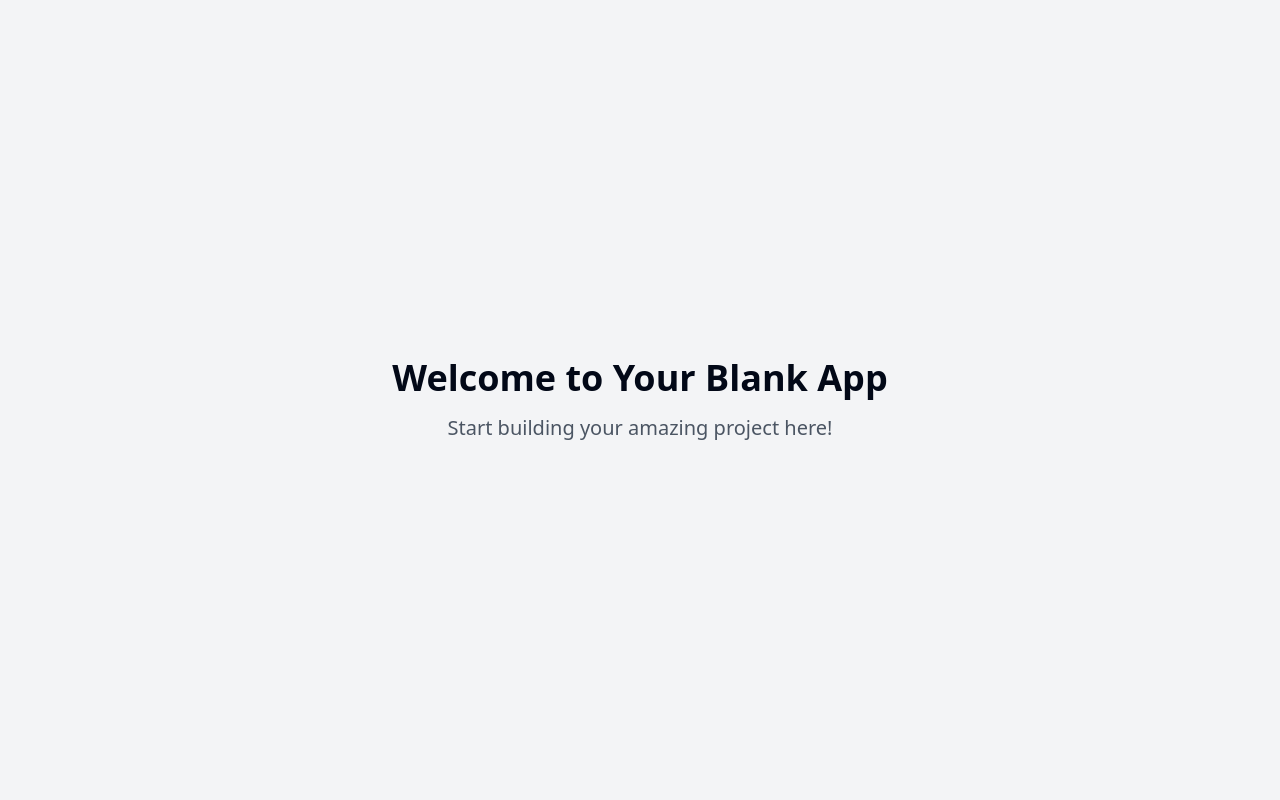
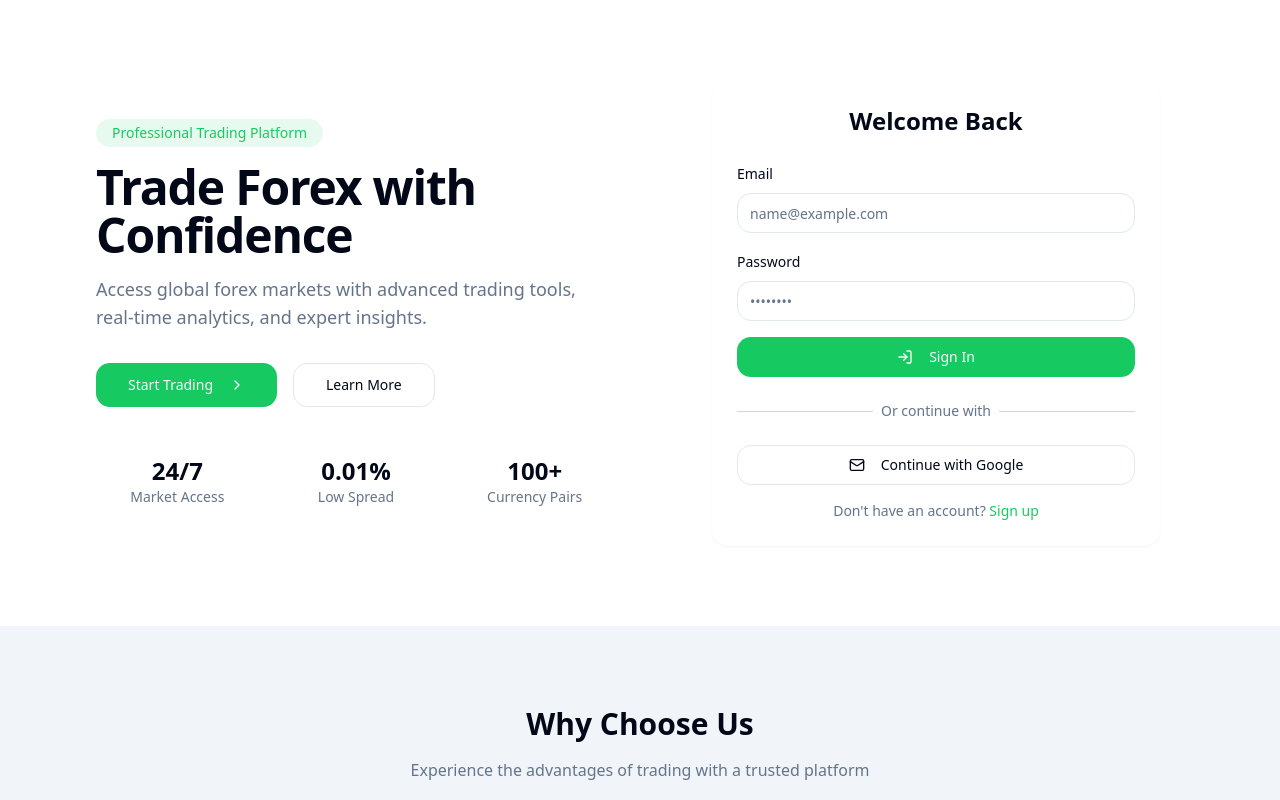
Before and after one commit to udhayareena/forex-venture-hub, a React (Vite) app: page / in a window 1280 px wide. Shown: the top 800 px of the page. Built offline with nearby package versions, Linux system fonts and the light colour scheme.

Commit message:
Add forex trading website
This commit adds a forex trading website with login and signup pages, including Google CloudFlare registration.  The website will have a professional look and feel.

```diff
--- /dev/null
+++ b/src/components/auth/AuthForm.tsx
@@ -0,0 +1,100 @@
+
+import { useState } from "react";
+import { Button } from "@/components/ui/button";
+import { Input } from "@/components/ui/input";
+import { Label } from "@/components/ui/label";
+import { Card } from "@/components/ui/card";
+import { toast } from "sonner";
+import { LogIn, UserPlus, Mail } from "lucide-react";
+
+export const AuthForm = () => {
+  const [isLogin, setIsLogin] = useState(true);
+  const [loading, setLoading] = useState(false);
+
+  const handleSubmit = async (e: React.FormEvent) => {
+    e.preventDefault();
+    setLoading(true);
+    // Authentication logic will be implemented later
+    toast.info("Authentication system will be implemented soon!");
+    setLoading(false);
+  };
+
+  const handleGoogleAuth = () => {
+    toast.info("Google authentication will be implemented soon!");
+  };
+
+  return (
+    <Card className="w-full max-w-md p-6 glass">
+      <h2 className="text-2xl font-bold text-center mb-6">
+        {isLogin ? "Welcome Back" : "Create Account"}
+      </h2>
+      <form onSubmit={handleSubmit} className="space-y-4">
+        <div className="space-y-2">
+          <Label htmlFor="email">Email</Label>
+          <Input
+            id="email"
+            type="email"
+            placeholder="name@example.com"
+            required
+            className="w-full"
+          />
+        </div>
+        <div className="space-y-2">
+          <Label htmlFor="password">Password</Label>
+          <Input
+            id="password"
+            type="password"
+            placeholder="••••••••"
+            required
+            className="w-full"
+          />
+        </div>
+        <Button type="submit" className="w-full bg-secondary hover:bg-secondary/90" disabled={loading}>
+          {loading ? (
+            "Loading..."
+          ) : isLogin ? (
+            <>
+              <LogIn className="mr-2 h-4 w-4" />
+              Sign In
+            </>
+          ) : (
+            <>
+              <UserPlus className="mr-2 h-4 w-4" />
+              Sign Up
+            </>
+          )}
+        </Button>
+      </form>
+
+      <div className="relative my-6">
+        <div className="absolute inset-0 flex items-center">
+          <div className="w-full border-t border-gray-300"></div>
+        </div>
+        <div className="relative flex justify-center text-sm">
+          <span className="px-2 bg-background text-muted-foreground">Or continue with</span>
+        </div>
+      </div>
+
+      <Button
+        type="button"
+        variant="outline"
+        onClick={handleGoogleAuth}
+        className="w-full"
+      >
+        <Mail className="mr-2 h-4 w-4" />
+        Continue with Google
+      </Button>
+
+      <p className="mt-4 text-center text-sm text-muted-foreground">
+        {isLogin ? "Don't have an account? " : "Already have an account? "}
+        <button
+          type="button"
+          onClick={() => setIsLogin(!isLogin)}
+          className="text-secondary hover:underline font-medium"
+        >
+          {isLogin ? "Sign up" : "Sign in"}
+        </button>
+      </p>
+    </Card>
+  );
+};
--- a/src/index.css
+++ b/src/index.css
@@ -1,3 +1,4 @@
+
 @tailwind base;
 @tailwind components;
 @tailwind utilities;
@@ -6,87 +7,24 @@
   :root {
     --background: 0 0% 100%;
     --foreground: 222.2 84% 4.9%;
-
     --card: 0 0% 100%;
     --card-foreground: 222.2 84% 4.9%;
-
     --popover: 0 0% 100%;
     --popover-foreground: 222.2 84% 4.9%;
-
-    --primary: 222.2 47.4% 11.2%;
-    --primary-foreground: 210 40% 98%;
-
-    --secondary: 210 40% 96.1%;
-    --secondary-foreground: 222.2 47.4% 11.2%;
-
+    --primary: 24 9% 10%;
+    --primary-foreground: 60 9.1% 97.8%;
+    --secondary: 145 80% 44%;
+    --secondary-foreground: 240 4% 95%;
     --muted: 210 40% 96.1%;
     --muted-foreground: 215.4 16.3% 46.9%;
-
     --accent: 210 40% 96.1%;
     --accent-foreground: 222.2 47.4% 11.2%;
-
     --destructive: 0 84.2% 60.2%;
     --destructive-foreground: 210 40% 98%;
-
     --border: 214.3 31.8% 91.4%;
     --input: 214.3 31.8% 91.4%;
     --ring: 222.2 84% 4.9%;
-
-    --radius: 0.5rem;
-
-    --sidebar-background: 0 0% 98%;
-
-    --sidebar-foreground: 240 5.3% 26.1%;
-
-    --sidebar-primary: 240 5.9% 10%;
-
-    --sidebar-primary-foreground: 0 0% 98%;
-
-    --sidebar-accent: 240 4.8% 95.9%;
-
-    --sidebar-accent-foreground: 240 5.9% 10%;
-
-    --sidebar-border: 220 13% 91%;
-
-    --sidebar-ring: 217.2 91.2% 59.8%;
-  }
-
-  .dark {
-    --background: 222.2 84% 4.9%;
-    --foreground: 210 40% 98%;
-
-    --card: 222.2 84% 4.9%;
-    --card-foreground: 210 40% 98%;
-
-    --popover: 222.2 84% 4.9%;
-    --popover-foreground: 210 40% 98%;
-
-    --primary: 210 40% 98%;
-    --primary-foreground: 222.2 47.4% 11.2%;
-
-    --secondary: 217.2 32.6% 17.5%;
-    --secondary-foreground: 210 40% 98%;
-
-    --muted: 217.2 32.6% 17.5%;
-    --muted-foreground: 215 20.2% 65.1%;
-
-    --accent: 217.2 32.6% 17.5%;
-    --accent-foreground: 210 40% 98%;
-
-    --destructive: 0 62.8% 30.6%;
-    --destructive-foreground: 210 40% 98%;
-
-    --border: 217.2 32.6% 17.5%;
-    --input: 217.2 32.6% 17.5%;
-    --ring: 212.7 26.8% 83.9%;
-    --sidebar-background: 240 5.9% 10%;
-    --sidebar-foreground: 240 4.8% 95.9%;
-    --sidebar-primary: 224.3 76.3% 48%;
-    --sidebar-primary-foreground: 0 0% 100%;
-    --sidebar-accent: 240 3.7% 15.9%;
-    --sidebar-accent-foreground: 240 4.8% 95.9%;
-    --sidebar-border: 240 3.7% 15.9%;
-    --sidebar-ring: 217.2 91.2% 59.8%;
+    --radius: 1rem;
   }
 }
 
@@ -94,8 +32,22 @@
   * {
     @apply border-border;
   }
-
   body {
-    @apply bg-background text-foreground;
+    @apply bg-background text-foreground antialiased;
   }
 }
+
+@layer utilities {
+  .glass {
+    @apply bg-white/80 backdrop-blur-lg border border-white/20;
+  }
+}
+
+.fade-in {
+  animation: fadeIn 0.5s ease-in;
+}
+
+@keyframes fadeIn {
+  from { opacity: 0; transform: translateY(10px); }
+  to { opacity: 1; transform: translateY(0); }
+}
--- a/src/pages/Index.tsx
+++ b/src/pages/Index.tsx
@@ -1,12 +1,91 @@
-// Update this page (the content is just a fallback if you fail to update the page)
+
+import { AuthForm } from "@/components/auth/AuthForm";
+import { ChevronRight, LineChart, Shield, Zap } from "lucide-react";
+import { Button } from "@/components/ui/button";
 
 const Index = () => {
   return (
-    <div className="min-h-screen flex items-center justify-center bg-gray-100">
-      <div className="text-center">
-        <h1 className="text-4xl font-bold mb-4">Welcome to Your Blank App</h1>
-        <p className="text-xl text-gray-600">Start building your amazing project here!</p>
-      </div>
+    <div className="min-h-screen flex flex-col">
+      {/* Hero Section */}
+      <section className="relative py-20 px-6 md:px-12 lg:px-24">
+        <div className="max-w-7xl mx-auto">
+          <div className="grid lg:grid-cols-2 gap-12 items-center">
+            <div className="space-y-8">
+              <div className="space-y-4">
+                <span className="inline-block px-4 py-1 rounded-full bg-secondary/10 text-secondary text-sm font-medium">
+                  Professional Trading Platform
+                </span>
+                <h1 className="text-4xl md:text-5xl font-bold tracking-tight">
+                  Trade Forex with Confidence
+                </h1>
+                <p className="text-lg text-muted-foreground">
+                  Access global forex markets with advanced trading tools, real-time analytics, and expert insights.
+                </p>
+              </div>
+              <div className="flex flex-wrap gap-4">
+                <Button size="lg" className="bg-secondary hover:bg-secondary/90">
+                  Start Trading <ChevronRight className="ml-2 h-4 w-4" />
+                </Button>
+                <Button size="lg" variant="outline">
+                  Learn More
+                </Button>
+              </div>
+              <div className="grid grid-cols-3 gap-4 pt-4">
+                <div className="text-center">
+                  <div className="text-2xl font-bold">24/7</div>
+                  <div className="text-sm text-muted-foreground">Market Access</div>
+                </div>
+                <div className="text-center">
+                  <div className="text-2xl font-bold">0.01%</div>
+                  <div className="text-sm text-muted-foreground">Low Spread</div>
+                </div>
+                <div className="text-center">
+                  <div className="text-2xl font-bold">100+</div>
+                  <div className="text-sm text-muted-foreground">Currency Pairs</div>
+                </div>
+              </div>
+            </div>
+            <div className="lg:pl-12">
+              <AuthForm />
+            </div>
+          </div>
+        </div>
+      </section>
+
+      {/* Features Section */}
+      <section className="py-20 px-6 md:px-12 lg:px-24 bg-muted">
+        <div className="max-w-7xl mx-auto">
+          <div className="text-center mb-12">
+            <h2 className="text-3xl font-bold">Why Choose Us</h2>
+            <p className="text-muted-foreground mt-4">
+              Experience the advantages of trading with a trusted platform
+            </p>
+          </div>
+          <div className="grid md:grid-cols-3 gap-8">
+            <div className="glass p-6 rounded-2xl">
+              <LineChart className="h-10 w-10 text-secondary mb-4" />
+              <h3 className="text-xl font-semibold mb-2">Advanced Analytics</h3>
+              <p className="text-muted-foreground">
+                Real-time market analysis and professional trading tools
+              </p>
+            </div>
+            <div className="glass p-6 rounded-2xl">
+              <Shield className="h-10 w-10 text-secondary mb-4" />
+              <h3 className="text-xl font-semibold mb-2">Secure Trading</h3>
+              <p className="text-muted-foreground">
+                Industry-leading security measures to protect your assets
+              </p>
+            </div>
+            <div className="glass p-6 rounded-2xl">
+              <Zap className="h-10 w-10 text-secondary mb-4" />
+              <h3 className="text-xl font-semibold mb-2">Fast Execution</h3>
+              <p className="text-muted-foreground">
+                Lightning-fast trade execution with minimal slippage
+              </p>
+            </div>
+          </div>
+        </div>
+      </section>
     </div>
   );
 };
```
